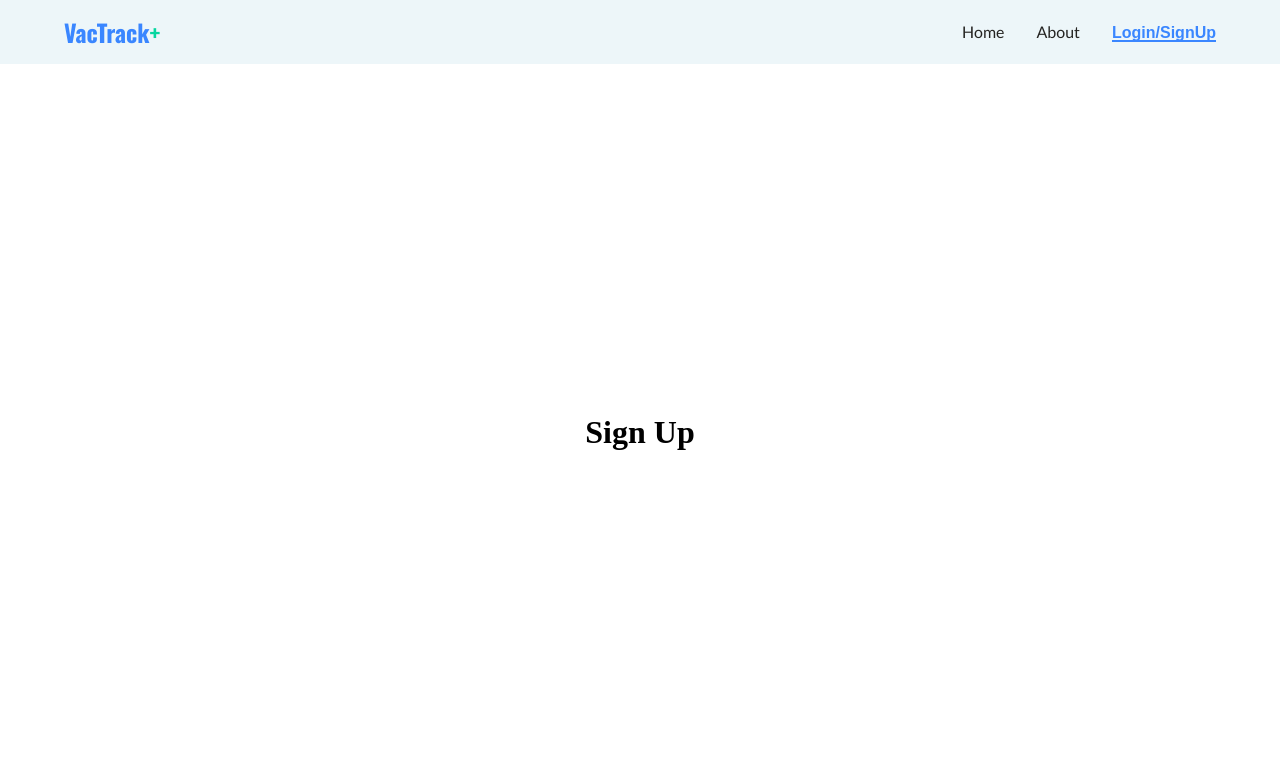
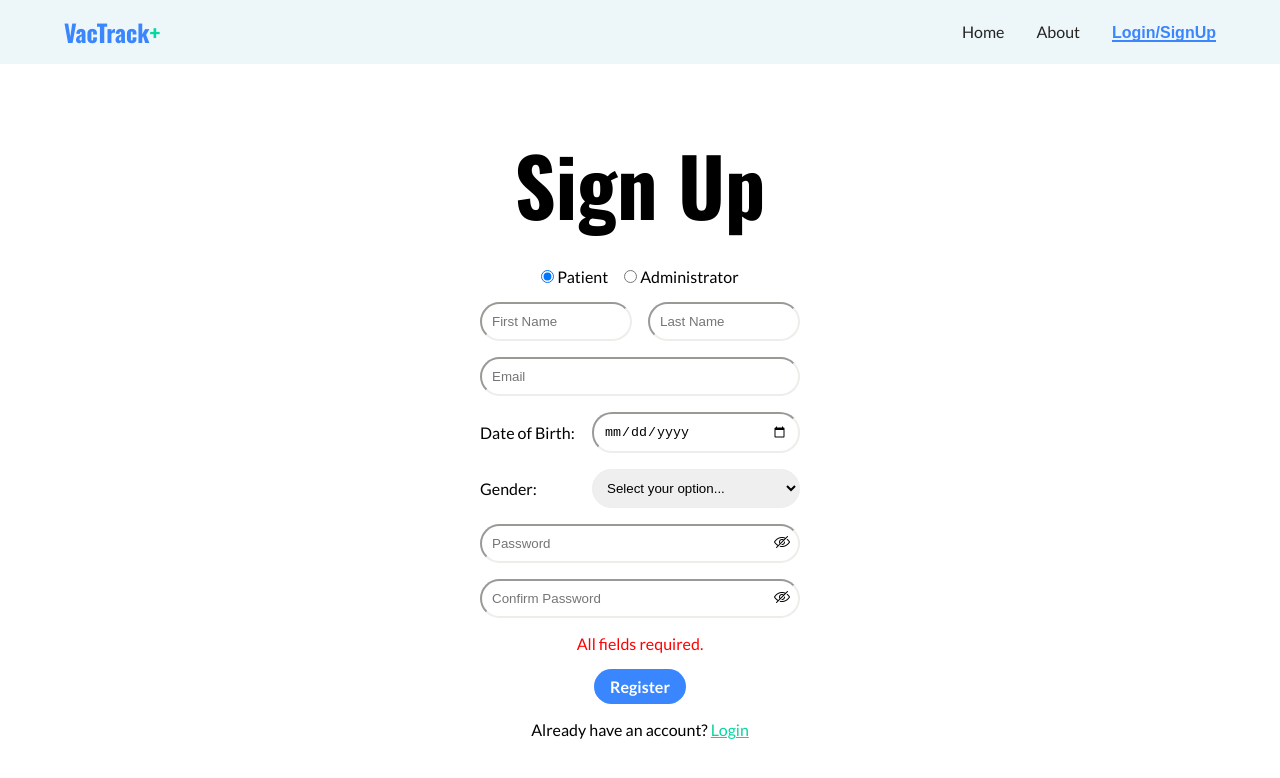
Before and after one commit to jslee423/vaccine-tracker, a React app in the folder frontend/: page /loginSignup/signup in a window 1280 px wide. Shown: the top 778 px of the page. Built offline with nearby package versions, Linux system fonts and the light colour scheme.

Commit message:
add sign up input fields

```diff
--- a/frontend/src/components/SignupForm.js
+++ b/frontend/src/components/SignupForm.js
@@ -1,9 +1,139 @@
-import React from 'react'
+import React, { useState } from 'react'
+import { NavLink } from 'react-router-dom'
+import Button from './Button'
+import hide from '../images/hide.png'
+import view from '../images/view.png'
+import './SignupForm.scss'
 
 const SignupForm = () => {
+    const [showPassword, setShowPassword] = useState(false)
+    const [userType, setUserType] = useState('patient')
+    const [adminCode, setAdminCode] = useState('')
+    const [firstName, setFirstName] = useState('')
+    const [lastName, setLastName] = useState('')
+    const [email, setEmail] = useState('')
+    const [dob, setDob] = useState('')
+    const [gender, setGender] = useState('')
+    const [password, setPassword] = useState('')
+    const [confirmPass, setConfirmPass] = useState('')
+
     return (
         <div className='SignupForm'>
             <h1>Sign Up</h1>
+            <form>
+                <fieldset className='userTypeFields'>
+                    <span>
+                        <input
+                            type="radio"
+                            id="patient"
+                            name="userType"
+                            value="patient"
+                            onChange={() => setUserType('patient')}
+                            checked={userType === 'patient'}
+                        />
+                        <label htmlFor="patient">Patient</label>
+                    </span>
+                    <span>
+                        <input
+                            type="radio"
+                            id="admin"
+                            name="userType"
+                            value="admin"
+                            onChange={() => setUserType('admin')}
+                            checked={userType === 'admin'}
+                        />
+                        <label htmlFor="admin">Administrator</label>
+                    </span>
+                </fieldset>
+                {userType === "admin" &&
+                <input
+                    type="text"
+                    id="adminCode"
+                    placeholder='Enter adminstrator code'
+                    onChange={(e) => setAdminCode(e.target.value)}
+                    value={adminCode}
+                    required
+                />}
+                <fieldset className='nameFields'>
+                    <input
+                        type='text'
+                        id='firstName'
+                        placeholder='First Name'
+                        onChange={(e) => setFirstName(e.target.value)}
+                        value={firstName}
+                        required
+                    />
+                    <input
+                        type='text'
+                        id='lastName'
+                        placeholder='Last Name'
+                        onChange={(e) => setLastName(e.target.value)}
+                        value={lastName}
+                        required
+                    />
+                </fieldset>
+                <input
+                    type='email'
+                    id='email'
+                    placeholder='Email'
+                    onChange={(e) => setEmail(e.target.value)}
+                    value={email}
+                    required
+                />
+                <fieldset className='dobField'>
+                    <label htmlFor='dob'>Date of Birth:</label>
+                    <input
+                        type="date"
+                        id="dob"
+                        onChange={(e) => setDob(e.target.value)}
+                        value={dob}
+                        required
+                    />
+                </fieldset>
+                <fieldset className='genderField'>
+                    <label htmlFor='gender'>Gender:</label>
+                    {/* <input type="date" id="dob" /> */}
+                    <select name="gender" id="gender" defaultValue="" onChange={(e) => setGender(e.target.value)} required>
+                        <option value="" disabled>Select your option...</option>
+                        <option value="male">Male</option>
+                        <option value="female">Female</option>
+                        <option value="other">Other</option>
+                    </select>
+                </fieldset>
+                <fieldset className='pass-wrapper'>
+                    {/* <label htmlFor='email'>Password:</label> */}
+                    <input
+                        type={showPassword ? 'text' : 'password'}
+                        id='password'
+                        placeholder='Password'
+                        onChange={(e) => setPassword(e.target.value)}
+                        value={password}
+                        required
+                    />
+                    <img
+                        src={showPassword ? view : hide}
+                        onClick={() => setShowPassword((prev) => !prev)}
+                    />
+                </fieldset>
+                <fieldset className='pass-wrapper'>
+                    {/* <label htmlFor='email'>Password:</label> */}
+                    <input
+                        type={showPassword ? 'text' : 'password'}
+                        id='passwordConfirm'
+                        placeholder='Confirm Password'
+                        onChange={(e) => setConfirmPass(e.target.value)}
+                        value={confirmPass}
+                        required
+                    />
+                    <img
+                        src={showPassword ? view : hide}
+                        onClick={() => setShowPassword((prev) => !prev)}
+                    />
+                </fieldset>
+                <p>All fields required.</p>
+                <Button>Register</Button>
+            </form>
+            <p>Already have an account? <NavLink to="/loginSignup/login">Login</NavLink></p>
         </div>
     )
 }
--- /dev/null
+++ b/frontend/src/components/SignupForm.scss
@@ -0,0 +1,102 @@
+@import '../utilities/variables';
+
+.SignupForm {
+    display: flex;
+    flex-direction: column;
+    align-items: center;
+
+    h1 {
+        font-family: $FontMain;
+        font-size: 5rem;
+        margin-bottom: 1.5rem;
+    }
+
+    p {
+        margin-top: 1rem;
+        font-family: $FontSec;
+
+        a {
+            color: $colorTeal
+        }
+    }
+
+    form {
+        display: flex;
+        flex-direction: column;
+        font-family: $FontSec;
+        gap: 1rem;
+
+        input[type="text"], input[type="email"], input[type="password"] {
+            width: 20rem;
+            padding: 10px;
+            border-color: $colorLightGray;
+            border-radius: 20px;
+        }
+
+        input[type="date"] {
+            width: 13rem;
+            border-color: $colorLightGray;
+            border-radius: 20px;
+            padding: 10px;
+        }
+
+        fieldset {
+            border: none;
+        }
+
+        .nameFields {
+            display: flex;
+            gap: 1rem;
+
+            #firstName, #lastName {
+                width: calc((20rem - 1rem)/2);
+            }
+        }
+
+        .userTypeFields {
+            display: flex;
+            justify-content:center;
+            gap: 1rem;
+
+            input {
+                margin-right: 3px;
+            }
+        }
+
+        .dobField, .genderField {
+            display: flex;
+            align-items: center;
+            justify-content: space-between;
+        }
+
+        select {
+            width: 13rem;
+            border-color: $colorLightGray;
+            border-radius: 20px;
+            padding: 10px;
+        }
+
+        .pass-wrapper {
+            position: relative;
+            display: flex;
+            width:fit-content;
+            img {
+                width: 1rem;
+                position: absolute;
+                // top: 38%;
+                top: 10px;
+                right: 10px;
+              }
+        }
+
+        p {
+            align-self: center;
+            color: red;
+            margin-top: 0;
+        }
+
+        .Button {
+            align-self: center;
+        }
+    }
+}
```
